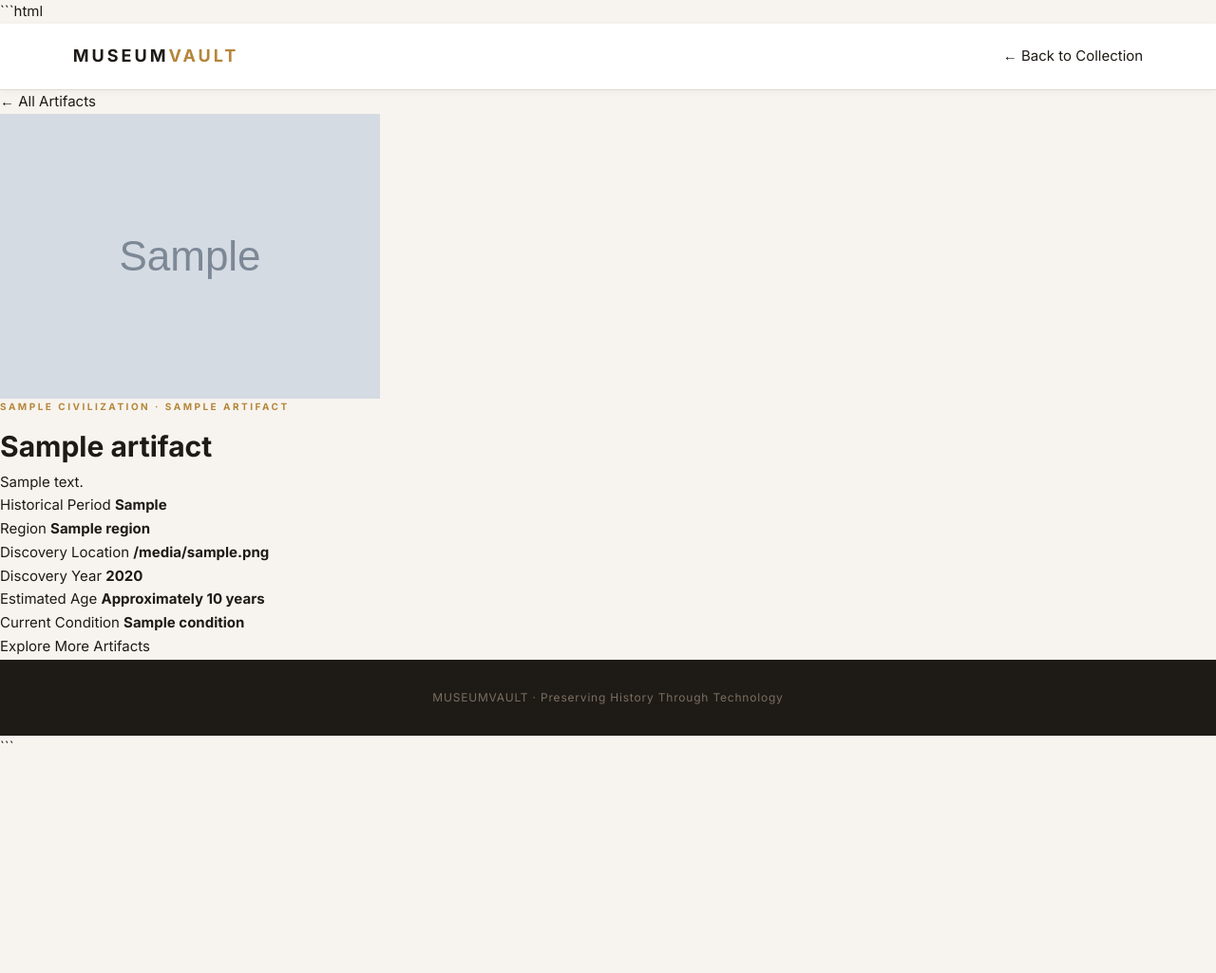
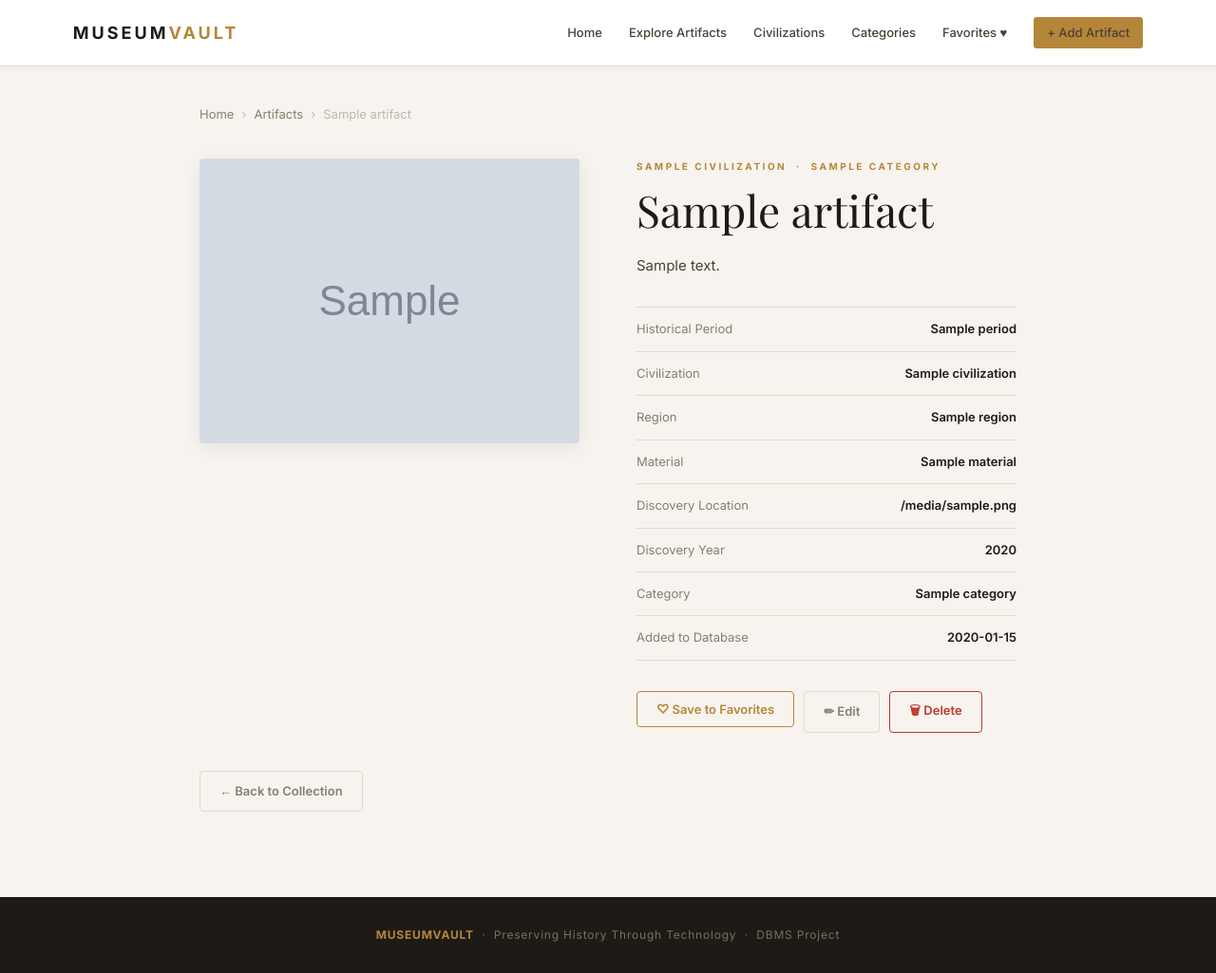
Before and after one commit to nakshatrameena6-cell/museum-artifact, a Flask app: template templates/details.html in a window 1280 px wide. Shown: the whole page at 95% size. Before the commit the page ends 783 px from the top, so only its background shows below. Run offline with Flask 3, Linux system fonts and the light colour scheme; the template is opened without the code that fills it: most values are stand-ins (such as "Sample title", 1, 10 or a date in 2020); grey boxes marked "Sample" are stand-in pictures; some web fonts are replaced.

Commit message:
feat: add details template extending artifact detail view

````diff
--- a/templates/details.html
+++ b/templates/details.html
@@ -1,107 +1 @@
-```html
-<!DOCTYPE html>
-<html lang="en">
-<head>
-    <meta charset="UTF-8">
-    <meta name="viewport" content="width=device-width, initial-scale=1.0">
-
-    <title>{{ artifact.artifact_name }} | MuseumVault</title>
-
-    <link rel="stylesheet"
-          href="{{ url_for('static', filename='style.css') }}">
-</head>
-
-<body>
-
-<header class="navbar">
-    <a href="/" class="logo">MUSEUM<span>VAULT</span></a>
-    <a href="/" class="nav-link">← Back to Collection</a>
-</header>
-
-<main class="details-container">
-
-    <a href="/" class="back-link">← All Artifacts</a>
-
-    <div class="details-layout">
-
-        <div class="details-image">
-            <img
-                src="{{ artifact.image_url }}"
-                alt="{{ artifact.artifact_name }}"
-                onerror="this.style.display='none'">
-        </div>
-
-        <div class="details-content">
-
-            <p class="eyebrow">
-                {{ artifact.civilization }} ·
-                {{ artifact.category_name }}
-            </p>
-
-            <h1>{{ artifact.artifact_name }}</h1>
-
-            <p class="details-description">
-                {{ artifact.description }}
-            </p>
-
-            <div class="metadata">
-
-                <div>
-                    <span>Historical Period</span>
-                    <strong>{{ artifact.historical_period }}</strong>
-                </div>
-
-                <div>
-                    <span>Region</span>
-                    <strong>{{ artifact.region or 'Unknown' }}</strong>
-                </div>
-
-                <div>
-                    <span>Discovery Location</span>
-                    <strong>
-                        {{ artifact.discovery_location or 'Unknown' }}
-                    </strong>
-                </div>
-
-                <div>
-                    <span>Discovery Year</span>
-                    <strong>
-                        {{ artifact.discovery_year or 'Unknown' }}
-                    </strong>
-                </div>
-
-                <div>
-                    <span>Estimated Age</span>
-                    <strong>
-                        {% if artifact.estimated_age %}
-                            Approximately {{ artifact.estimated_age }} years
-                        {% else %}
-                            Unknown
-                        {% endif %}
-                    </strong>
-                </div>
-
-                <div>
-                    <span>Current Condition</span>
-                    <strong>{{ artifact.condition or 'Unknown' }}</strong>
-                </div>
-
-            </div>
-
-            <a href="/" class="primary-button">
-                Explore More Artifacts
-            </a>
-
-        </div>
-
-    </div>
-
-</main>
-
-<footer>
-    <p>MUSEUMVAULT · Preserving History Through Technology</p>
-</footer>
-
-</body>
-</html>
-```
+{% extends "artifact_detail.html" %}
````
